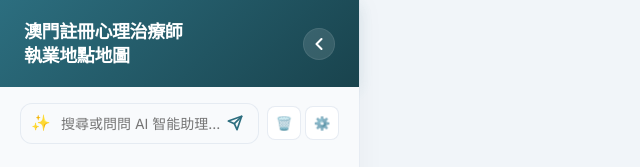
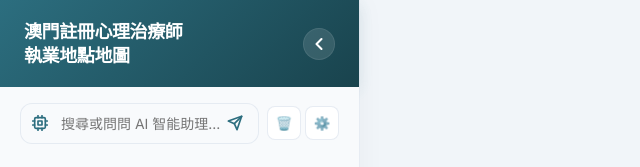
Before and after one commit to samulee003/macau-psychotherapist-map, a website built with Vite: page index.html in a window 1280 px wide. Shown: the top 167 px of the page, 0-640 px from the left. Built offline with nearby package versions, Linux system fonts and the light colour scheme; what @amap/amap-jsapi-loader would draw is missing.

Commit message:
style: replace sparkle emoji prefix with a clean microchip SVG icon and remove float animation

```diff
--- a/src/copilot.js
+++ b/src/copilot.js
@@ -46,7 +46,20 @@ function setupDom() {
     <!-- 輸入區域與控制按鈕 -->
     <div class="search-ai__input-row">
       <div class="search__wrapper">
-        <span class="search-ai__sparkle">✨</span>
+        <span class="search-ai__sparkle" style="display: flex; align-items: center;">
+          <svg xmlns="http://www.w3.org/2000/svg" width="16" height="16" viewBox="0 0 24 24" fill="none" stroke="currentColor" stroke-width="2.5" stroke-linecap="round" stroke-linejoin="round" style="color: var(--color-primary);">
+            <rect x="4" y="4" width="16" height="16" rx="2" ry="2"></rect>
+            <rect x="9" y="9" width="6" height="6"></rect>
+            <line x1="9" y1="1" x2="9" y2="4"></line>
+            <line x1="15" y1="1" x2="15" y2="4"></line>
+            <line x1="9" y1="20" x2="9" y2="23"></line>
+            <line x1="15" y1="20" x2="15" y2="23"></line>
+            <line x1="20" y1="9" x2="23" y2="9"></line>
+            <line x1="20" y1="15" x2="23" y2="15"></line>
+            <line x1="1" y1="9" x2="4" y2="9"></line>
+            <line x1="1" y1="15" x2="4" y2="15"></line>
+          </svg>
+        </span>
         <input
           id="chat-input"
           class="search__input"
--- a/src/styles.css
+++ b/src/styles.css
@@ -880,7 +880,6 @@ html, body {
   top: 50%;
   transform: translateY(-50%);
   font-size: 14px;
-  animation: float 2s ease-in-out infinite;
 }
 
 .search-ai__send-btn {
@@ -935,10 +934,7 @@ html, body {
   border-color: var(--color-primary);
 }
 
-@keyframes float {
-  0%, 100% { transform: translateY(-50%) scale(1); }
-  50% { transform: translateY(-56%) scale(1.1); }
-}
+
 
 .chat-settings {
   padding: 14px 18px;
```
